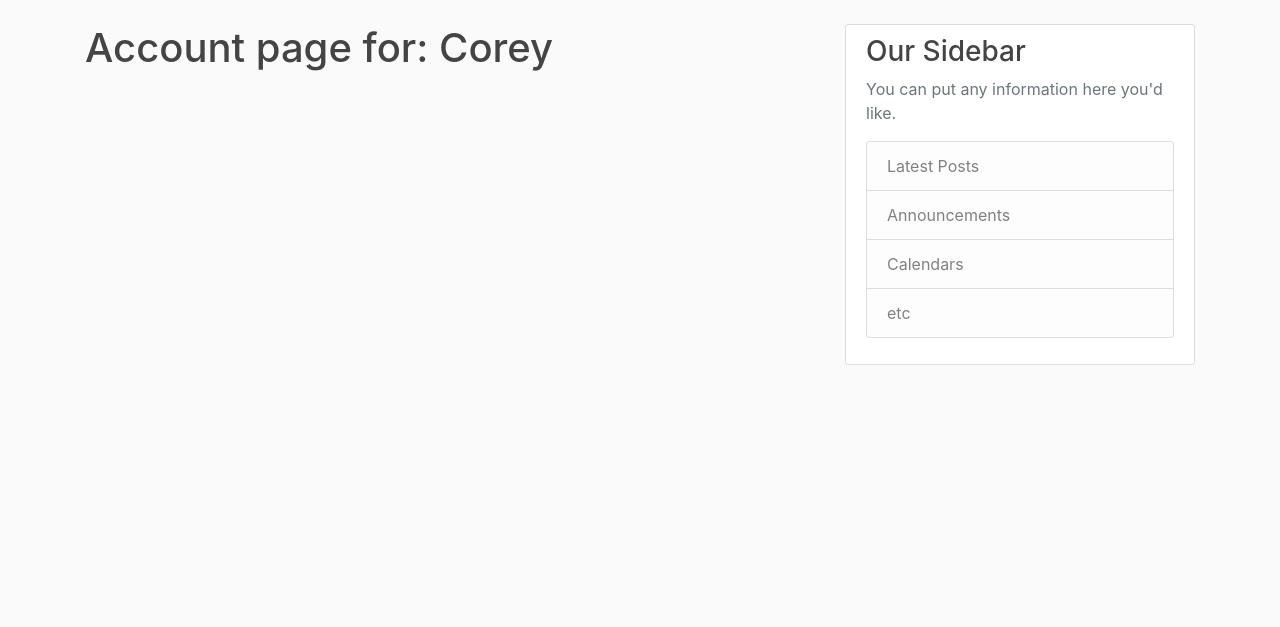
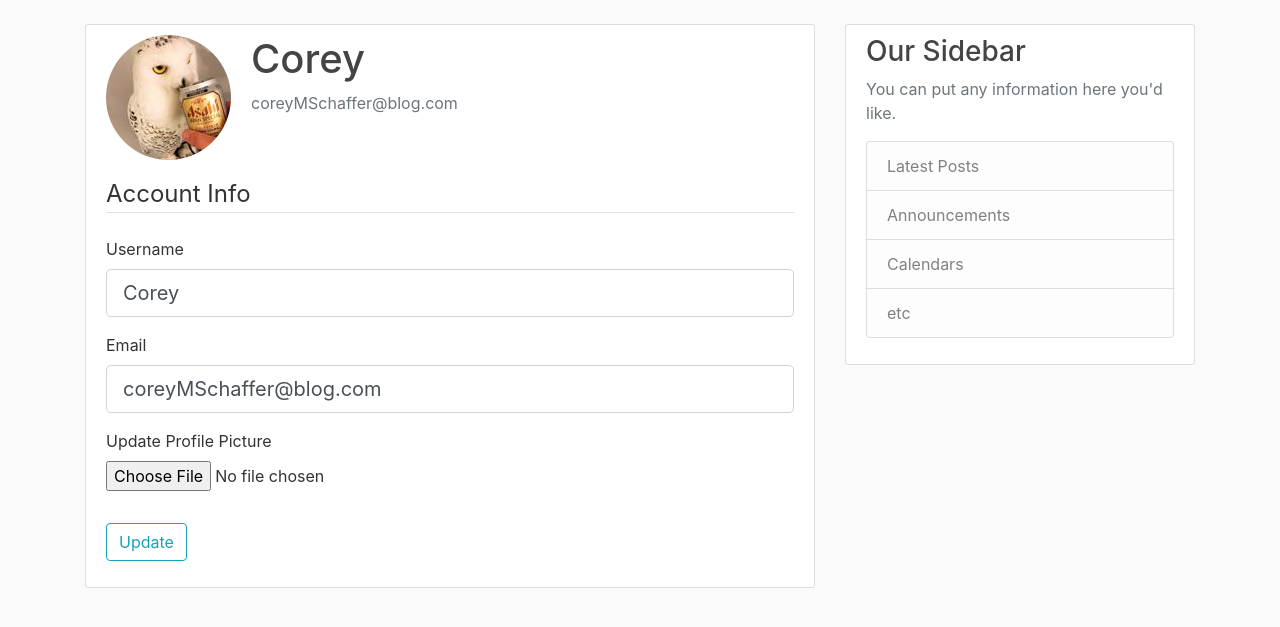
Before and after one commit to Pasechnick/Flask-Blog, a Flask app: page /account in a window 1280 px wide. Shown: the part 56-683 px from the top of the page. Run offline with Flask 2, Linux system fonts and the light colour scheme; a user stored in the database is signed in; some libraries are stand-ins or nearby versions.

Commit message:
add update account, upload image as avatar, sizes all uploaded images to 125x125

```diff
--- a/FLask_Blog/flaskblog/forms.py
+++ b/FLask_Blog/flaskblog/forms.py
@@ -1,7 +1,9 @@
 from flask_wtf import FlaskForm
+from flask_wtf.file import FileField, FileAllowed # need ths to upload files into the db, and allowance to be able to upload surtain files
+from flask_login import current_user # we need current user for update user info (for data check )
 from wtforms import StringField, PasswordField, SubmitField, BooleanField
-from wtforms.validators import DataRequired, Length, Email, EqualTo, ValidationError  # also add ValidationError
-from flaskblog.models import User # we need to import User to make the validation Error message
+from wtforms.validators import DataRequired, Length, Email, EqualTo, ValidationError
+from flaskblog.models import User
 
 class RegistrationForm(FlaskForm):
     username = StringField('Username',
@@ -14,11 +16,6 @@ class RegistrationForm(FlaskForm):
                                          validators=[DataRequired(), EqualTo('password')])
     submit = SubmitField('Sign Up')
 
-    # with this template function we can prevent showing the flaskerror page instead with our error messages under the sign up fields (username, email...)
-    # ^it is taken from "wtf_forms" documentaton
-    # def validate_field(self, field):
-    #     if True:
-    #         raise ValidationError('Validation Message')
 
     def validate_username(self, username):
         user = User.query.filter_by(username = username.data).first()
@@ -32,7 +29,6 @@ class RegistrationForm(FlaskForm):
 
 
 
-
 class LoginForm(FlaskForm):
     email = StringField('Email',
                             validators=[DataRequired(), Email()])
@@ -40,3 +36,30 @@ class LoginForm(FlaskForm):
                                 validators=[DataRequired()])
     remember = BooleanField('Remember Me')
     submit = SubmitField('Login')
+
+
+
+# the form for updating an account info in the account route
+class UpdateAccountForm(FlaskForm):
+    username = StringField('Username',
+                            validators=[DataRequired(), Length(min=2, max=20)])
+    email = StringField('Email',
+                            validators=[DataRequired(), Email()])
+    picture = FileField('Update Profile Picture', validators=[FileAllowed(['jpg', 'png'])]) # with FileAllowed validator we can validate particular file extention
+    submit = SubmitField('Update')
+
+
+    # with current_user class we want to make a check, so if the username/email does not match to current user's we make an update
+    def validate_username(self, username):
+        # the username validation check
+        if username.data != current_user.username:
+            user = User.query.filter_by(username = username.data).first()
+            if user:
+                raise ValidationError('Validation Message: That Username is taken, please use another')
+
+    def validate_email(self, email):
+        # the email validation check
+        if email.data != current_user.email:
+            user = User.query.filter_by(email = email.data).first()
+            if user:
+                raise ValidationError('Validation Message: That Email is taken, please use another')
--- a/FLask_Blog/flaskblog/routes.py
+++ b/FLask_Blog/flaskblog/routes.py
@@ -1,8 +1,11 @@
-from flask import render_template, url_for, flash, redirect, request # we need "request" to
-from flaskblog import app, db, bcrypt # we need to import "db" and "bcrypt" to use that hash algorithm (remember that before we got the instance of bcrypt class with python3 shell)
-from flaskblog.forms import RegistrationForm, LoginForm
+import os # need to grab the file extention of the uploaded image and saves it do db with this extention (image.jpg, image.png, ect..)
+import secrets # we need in order to get randomize picture name when we upload a new pic
+from PIL import Image # this class is installed with Pillow package (pip3 install Pillow) so we can autoresize big pictures to prevent the site from loading big files
+from flask import render_template, url_for, flash, redirect, request
+from flaskblog import app, db, bcrypt
+from flaskblog.forms import RegistrationForm, LoginForm, UpdateAccountForm # we need UpdateAccountForm so we can use
 from flaskblog.models import User, Post
-from flask_login import login_user, current_user, logout_user, login_required # imports that class so we can check the user email and password validation with the db data, and with current user we can deliver user a
+from flask_login import login_user, current_user, logout_user, login_required
 
 
 posts = [
@@ -34,14 +37,13 @@ def about():
 
 @app.route("/register", methods =['GET', 'POST'])
 def register():
-    if current_user.is_authenticated: # current user check
+    if current_user.is_authenticated:
         return redirect(url_for('home'))
     form = RegistrationForm()
     if form.validate_on_submit():
-        #so if the form valid to submit (all length and signs are correct) we can hash the password and do the authentication procedure
-        hashed_pasword = bcrypt.generate_password_hash(form.password.data).decode('utf-8') # "form.password.data" is the password that user has entered and ".decode('utf-8')" is needed to decde from bytes to a regular string
-        user = User(username = form.username.data, email = form.email.data, password = hashed_pasword) # getting the data from user into the db, where we get allready hashed password with "password = hashed_pasword"
-        #saving the entered dta to the db
+
+        hashed_pasword = bcrypt.generate_password_hash(form.password.data).decode('utf-8')
+        user = User(username = form.username.data, email = form.email.data, password = hashed_pasword)
         db.session.add(user)
         db.session.commit()
         flash('Your account has been created ! You are now able to log in', 'success')
@@ -51,17 +53,15 @@ def register():
 
 @app.route("/login", methods =['GET', 'POST'])
 def login():
-    if current_user.is_authenticated: # current user check
+    if current_user.is_authenticated:
         return redirect(url_for('home'))
     form = LoginForm()
     if form.validate_on_submit():
-        # before we were simply checking the hardcoded data, and now we need to check the database for valid data
-        # firstly the user will be logged in with an email, so we need to write a check for the email in the db:
-        user = User.query.filter_by(email = form.email.data).first() # finds the first User by entered email in the id
-        if user and bcrypt.check_password_hash(user.password, form.password.data): # so if the user exist and the password the user entered is valid we want to login the user and we also need to import the login user function
-            login_user(user, remember = form.remember.data) # "user" - what we want to login, "remember" - remember me form (boolean) we have created
-            next_page = request.args.get('next') # this line
-            return redirect(next_page) if next_page else redirect(url_for('home')) # use of ternary conditional
+        user = User.query.filter_by(email = form.email.data).first()
+        if user and bcrypt.check_password_hash(user.password, form.password.data):
+            login_user(user, remember = form.remember.data)
+            next_page = request.args.get('next')
+            return redirect(next_page) if next_page else redirect(url_for('home'))
         else:
             flash("login unsuccessful. Pls check ur email and password", "danger")
     return render_template('login.html', title = 'Login', form = form)
@@ -73,7 +73,39 @@ def logout():
     return redirect(url_for('home'))
 
 
-@app.route("/account")
-@login_required #extention knows that we need to be logged in to access this route
+# logic for uploading a new picture as avatar
+def save_picture(form_picture):
+    random_hex = secrets.token_hex(8) # saves picture we upload with random hex token 8 bytes
+    _, f_ext = os.path.splitext(form_picture.filename) # we need the file extention at the end of the filename. we do not need to grab the file name so we can use underscore "_" to through away a variable name
+    picture_fn = random_hex + f_ext
+    picture_path = os.path.join(app.root_path, 'static/profile_pics', picture_fn) #full path to the package directory
+
+    # resizing picture (the upload image might be too big, so the page will load slowly in some cases), so we can change it to our needed size
+    output_size = (125, 125) # sets the size...
+    i = Image.open(form_picture) #
+    i.thumbnail(output_size)
+    i.save(picture_path) # saves resized pic to it's path
+
+    return picture_fn
+
+
+@app.route("/account", methods =['GET', 'POST'])
+@login_required
 def account():
-    return render_template('account.html', title = 'Account')
+    # creates an instance of that Update form
+    form = UpdateAccountForm()
+    if form.validate_on_submit():
+        if form.picture.data:
+            picture_file = save_picture(form.picture.data)
+            current_user.image_file = picture_file
+        current_user.username = form.username.data
+        current_user.email = form.email.data
+        db.session.commit()
+        flash('Your account has been updated !', 'success')
+        return redirect(url_for('account')) # we need to redirect right after data submitted, cuz of get\post method
+    elif request.method == "GET":
+        form.username.data = current_user.username
+        form.email.data = current_user.email
+    image_file = url_for('static', filename='profile_pics/' + current_user.image_file) # it grabs the image in the user model (models.py) where we hardcoded that the default user image is the "default.jpg"
+    return render_template('account.html', title = 'Account',
+                            image_file=image_file, form=form)
--- a/FLask_Blog/flaskblog/templates/account.html
+++ b/FLask_Blog/flaskblog/templates/account.html
@@ -1,7 +1,68 @@
 {% extends "layout.html" %}
-
 {% block content %}
 
-    <h1>Account page for: {{ current_user.username }}</h1>
+<div class="content-section">
+    <div class="media">
+      <!-- so, the image file is coded in the account route, where it gets the image from the db model User, where we link as default pic   -->
+      <img class="rounded-circle account-img" src="{{ image_file }}">
+      <div class="media-body">
+        <h2 class="account-heading">{{ current_user.username }}</h2>
+        <p class="text-secondary">{{ current_user.email }}</p>
+      </div>
+    </div>
+    <!-- form here: -->
+    <!-- enctype = "multipart/form-data" is needed in order for our form to pass our image data properly: enctype = "multipart/form-data" other way there will be an error that is hard to debug if we want to update an image file for the user avatar  ! -->
+        <form method="POST" action="", enctype = "multipart/form-data">
+            {{ form.hidden_tag() }}
+            <fieldset class="form-group">
+                <legend class="border-bottom mb-4">Account Info</legend>
+                <div class ="form-group">
+                    {{ form.username.label(class="form-control-label") }}
 
+                    {% if form.username.errors %}
+                        {{ form.username(class="form-control form-control-lg is-invalid") }}
+                        <div class="invalid-feedback">
+                            {% for error in form.username.errors %}
+                                <span>{{ error }}</span>
+                            {% endfor %}
+                        </div>
+                    {% else %}
+
+                        {{ form.username(class="form-control form-control-lg") }}
+                    {% endif %}
+
+                </div>
+                <div class ="form-group">
+                    {{ form.email.label(class="form-control-label") }}
+                    {% if form.email.errors %}
+                        {{ form.email(class="form-control form-control-lg is-invalid") }}
+                        <div class="invalid-feedback">
+                            {% for error in form.email.errors %}
+                                <span>{{ error }}</span>
+                            {% endfor %}
+                        </div>
+                    {% else %}
+
+                        {{ form.email(class="form-control form-control-lg") }}
+                    {% endif %}
+                </div>
+
+                <div class ="form-group">
+                    {{ form.picture.label() }}
+                    {{ form.picture(class="form-control-file") }}
+                    <!-- if there is an error to be displayed for images -->
+                    {% if form.picture.errors %}
+                        {% for error in form.picture.errors %}
+                            <span class = "text-danger">{{ error }}</span></br>
+                        {% endfor %}
+                    {% endif %}
+                </div>
+
+            </fieldset>
+
+            <div class ="form-group">
+                {{ form.submit(class="btn btn-outline-info") }}
+            </div>
+        </form>
+</div>
 {% endblock content %}
--- /dev/null
+++ b/howToSetUpSEVENTH.txt
@@ -0,0 +1,4 @@
+we have added a default pic for a user account in static directory later we connect it with "url" class
+
+also we can install a package to resize big picture that we might upload, so it prevent slow loading, and saves space on our file system
+> pip3 install Pillow
```
Also changed, not shown: FLask_Blog/flaskblog/models.py (+5 -10 lines), FLask_Blog/flaskblog/site.db, FLask_Blog/flaskblog/static/profile_pics/551b9c76c5c52c54.jpg (added), FLask_Blog/flaskblog/static/profile_pics/a3e1f4e7fbdff572.jpg (added), FLask_Blog/flaskblog/static/profile_pics/default.jpg (added).
